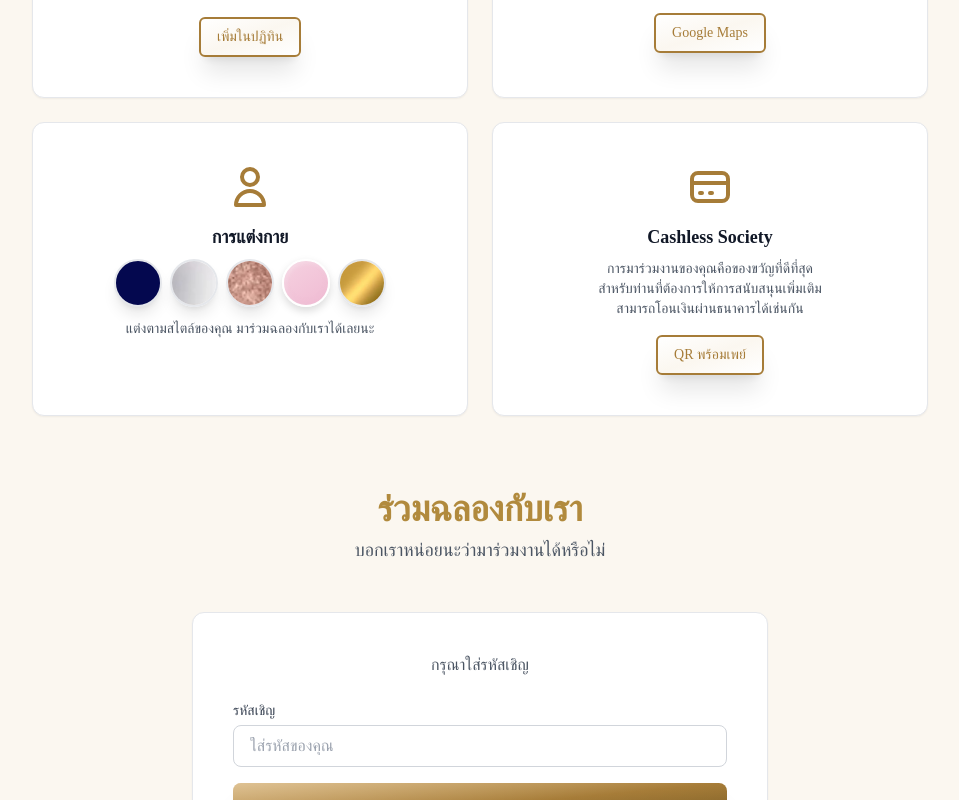
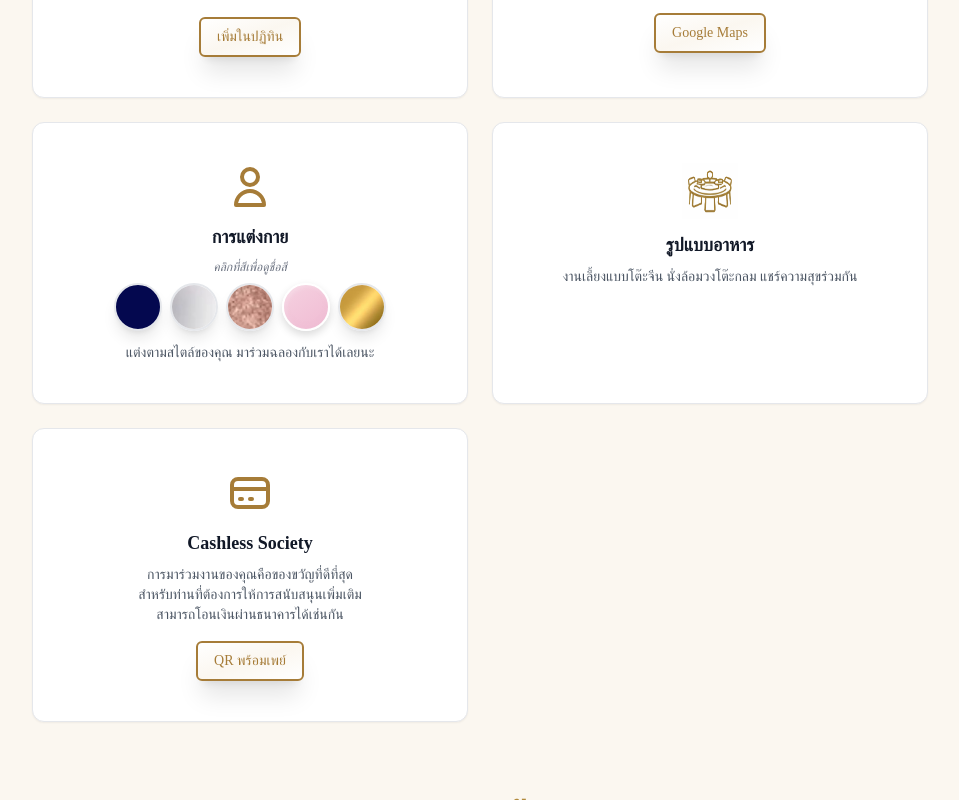
Before and after one commit to kanaxza/wedding-invitation, a Next.js app: page / in a window 1280 px wide. Shown: the part 1180-1980 px from the top of the page, without its empty margins (160-1119 px from the left). Built offline with nearby package versions, Linux system fonts and the light colour scheme.

Commit message:
add dining card and dress code tooltip

```diff
--- a/components/DetailsSection.tsx
+++ b/components/DetailsSection.tsx
@@ -13,6 +13,7 @@ export function DetailsSection() {
   const [showQR, setShowQR] = useState(false);
   const [showCalendarOptions, setShowCalendarOptions] = useState(false);
   const [showOpenInBrowser, setShowOpenInBrowser] = useState(false);
+  const [selectedColor, setSelectedColor] = useState<string>('');
 
   const isWebView = () => {
     if (typeof window === 'undefined') return false;
@@ -264,9 +265,29 @@ export function DetailsSection() {
                 </svg>
               </div>
               <h3 className="font-semibold text-lg mb-2">{t('dressCode')}</h3>
+              <p className="text-xs text-gray-500 italic mb-2">{t('clickColorToSee')}</p>
               {/* Dress Code Colors - All in one line */}
               <div className="flex justify-center items-center gap-2 mb-3">
-                <div className="w-12 h-12 flex-shrink-0 rounded-full shadow-lg border-2 border-gray-200" style={{ backgroundColor: '#04084F' }} title="Navy Blue"></div>
+                <button
+                  onClick={() => {
+                    const color = t('colorNavyBlue');
+                    console.log('Navy Blue clicked:', color);
+                    setSelectedColor(color);
+                  }}
+                  className="w-12 h-12 flex-shrink-0 rounded-full shadow-lg border-2 border-gray-200 hover:scale-110 transition-transform cursor-pointer"
+                  style={{ backgroundColor: '#04084F' }}
+                  title="Navy Blue"
+                  aria-label="Navy Blue"
+                />
+                <button
+                  onClick={() => {
+                    const color = t('colorSilverGray');
+                    console.log('Silver/Gray clicked:', color);
+                    setSelectedColor(color);
+                  }}
+                  className="hover:scale-110 transition-transform cursor-pointer"
+                  aria-label="Silver/Gray"
+                >
                   <Image
                     src="/dresscode/texture-2.jpg"
                     alt="Texture 2"
@@ -274,6 +295,16 @@ export function DetailsSection() {
                     height={48}
                     className="w-12 h-12 flex-shrink-0 rounded-full shadow-lg border-2 border-gray-200 object-cover"
                   />
+                </button>
+                <button
+                  onClick={() => {
+                    const color = t('colorGold');
+                    console.log('Gold clicked:', color);
+                    setSelectedColor(color);
+                  }}
+                  className="hover:scale-110 transition-transform cursor-pointer"
+                  aria-label="Gold"
+                >
                   <Image
                     src="/dresscode/texture-1.jpg"
                     alt="Texture 1"
@@ -281,14 +312,30 @@ export function DetailsSection() {
                     height={48}
                     className="w-12 h-12 flex-shrink-0 rounded-full shadow-lg border-2 border-gray-200 object-cover"
                   />
-                <div
-                  className="w-12 h-12 flex-shrink-0 rounded-full shadow-lg border-2 border-white"
+                </button>
+                <button
+                  onClick={() => {
+                    const color = t('colorPastelPink');
+                    console.log('Pastel Pink clicked:', color);
+                    setSelectedColor(color);
+                  }}
+                  className="w-12 h-12 flex-shrink-0 rounded-full shadow-lg border-2 border-white hover:scale-110 transition-transform cursor-pointer"
                   style={{
                     background: 'linear-gradient(145deg, #F5D1E0, #F0BBD3)',
                     boxShadow: '0 4px 8px rgba(0,0,0,0.15), inset 0 -2px 4px rgba(240, 187, 211, 0.5), inset 2px 2px 4px rgba(255,255,255,0.3)'
                   }}
                   title="Pastel Metallic Pink"
-                ></div>
+                  aria-label="Pastel Pink"
+                />
+                <button
+                  onClick={() => {
+                    const color = t('colorBronze');
+                    console.log('Bronze clicked:', color);
+                    setSelectedColor(color);
+                  }}
+                  className="hover:scale-110 transition-transform cursor-pointer"
+                  aria-label="Bronze"
+                >
                   <Image
                     src="/dresscode/texture-3.jpg"
                     alt="Texture 3"
@@ -296,8 +343,33 @@ export function DetailsSection() {
                     height={48}
                     className="w-12 h-12 flex-shrink-0 rounded-full shadow-lg border-2 border-gray-200 object-cover"
                   />
+                </button>
               </div>
+              {selectedColor && (
+                <p className="text-sm font-medium mb-2" style={{ color: '#A67C38' }}>
+                  {selectedColor}
+                </p>
+              )}
               <p className="text-gray-600 text-sm">{t('dressCodeDescription')}</p>
+            </div>
+          </CardContent>
+        </Card>
+
+        {/* Dining Style Card */}
+        <Card>
+          <CardContent>
+            <div className="text-center">
+              <div className="mb-3 flex justify-center" style={{ color: '#A67C38' }}>
+                <Image
+                  src="/dining-icon.png"
+                  alt="Chinese Banquet Table"
+                  width={60}
+                  height={60}
+                  className="w-14 h-14"
+                />
+              </div>
+              <h3 className="font-semibold text-lg mb-2">{t('diningStyle')}</h3>
+              <p className="text-gray-600 text-sm">{t('diningStyleDescription')}</p>
             </div>
           </CardContent>
         </Card>
--- a/lib/translations.ts
+++ b/lib/translations.ts
@@ -19,6 +19,14 @@ export const translations = {
     location: "Location",
     dressCode: "Dress Code",
     dressCodeDescription: "Be your style, just come and celebrate with us.",
+    clickColorToSee: "Click on a color to see its name",
+    colorNavyBlue: "Navy Blue",
+    colorSilverGray: "Silver/Gray",
+    colorGold: "Rose Gold",
+    colorPastelPink: "Pastel Pink",
+    colorBronze: "Gold",
+    diningStyle: "Dining Style",
+    diningStyleDescription: "Chinese banquet with round tables for sharing memorable moments together.",
     cashlessSociety: "Cashless Society",
     cashlessText1: "Your presence is the greatest gift.",
     cashlessText2: "For those who wish to support us further,",
@@ -111,6 +119,14 @@ export const translations = {
     location: "สถานที่",
     dressCode: "การแต่งกาย",
     dressCodeDescription: "แต่งตามสไตล์ของคุณ มาร่วมฉลองกับเราได้เลยนะ",
+    clickColorToSee: "คลิกที่สีเพื่อดูชื่อสี",
+    colorNavyBlue: "น้ำเงินเข้ม",
+    colorSilverGray: "เงิน/เทา",
+    colorGold: "Rose Gold",
+    colorPastelPink: "ชมพูพาสเทล",
+    colorBronze: "ทอง",
+    diningStyle: "รูปแบบอาหาร",
+    diningStyleDescription: "งานเลี้ยงแบบโต๊ะจีน นั่งล้อมวงโต๊ะกลม แชร์ความสุขร่วมกัน",
     cashlessSociety: "Cashless Society",
     cashlessText1: "การมาร่วมงานของคุณคือของขวัญที่ดีที่สุด",
     cashlessText2: "สำหรับท่านที่ต้องการให้การสนับสนุนเพิ่มเติม",
```
Also changed, not shown: public/dining-icon.png (added). Lines whose indentation alone changed are shown as unchanged.
